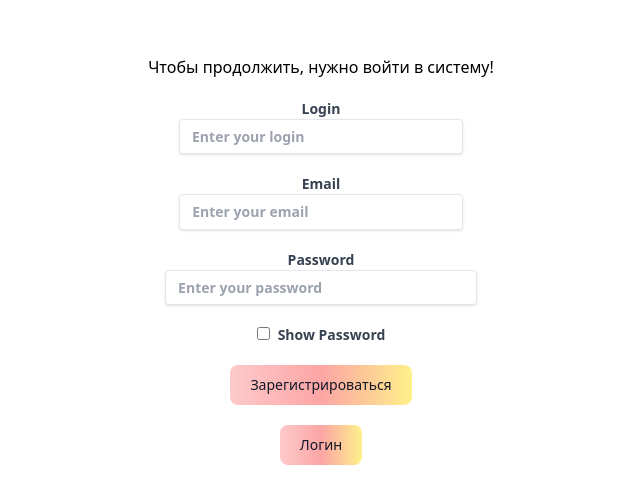
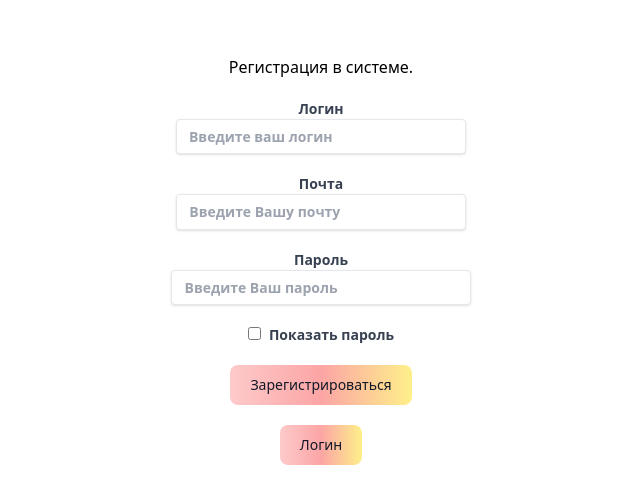
Before and after one commit to haaiger/incooognito, a React (Vite) app in the folder frontend/: page /registration in a window 1280 px wide. Shown: the part 140-644 px from the top of the page, without its empty margins (319-959 px from the left). Built offline with nearby package versions, Linux system fonts and the light colour scheme.

Commit message:
added form validation on the login and registration page

```diff
--- a/frontend/package.json
+++ b/frontend/package.json
@@ -12,6 +12,7 @@
   "dependencies": {
     "react": "^18.2.0",
     "react-dom": "^18.2.0",
+    "react-hook-form": "^7.51.5",
     "react-router-dom": "^6.23.1"
   },
   "devDependencies": {
--- a/frontend/src/pages/Login.tsx
+++ b/frontend/src/pages/Login.tsx
@@ -1,52 +1,77 @@
 import { useState } from "react";
 import { Link } from "react-router-dom";
+import { useForm } from "react-hook-form";
+
+import { LoginFormData } from "../types";
 
 /** Страница для входа в систему. */
 function Login() {
-  const [login, setLogin] = useState("");
-  const [password, setPassword] = useState("");
   const [showPassword, setShowPassword] = useState(false);
 
-  const handleSubmit = (e: React.FormEvent<HTMLFormElement>) => {
-    e.preventDefault();
-    console.log("Login Data:", { login, password });
-  };
+  const {
+    register,
+    handleSubmit,
+    formState: { errors },
+  } = useForm<LoginFormData>();
+
+  const handleSubmitForm = (data: LoginFormData) =>
+    console.log("Login Data:", data);
 
   return (
     <>
       <h1>Чтобы продолжить, нужно войти в систему!</h1>
 
       <form
-        onSubmit={handleSubmit}
+        onSubmit={handleSubmit(handleSubmitForm)}
         className="items-center flex flex-col gap-y-5"
       >
         <label
           className="text-gray-700 text-sm font-bold text-center"
           htmlFor="login"
         >
-          Login
+          Логин
           <input
-            className="shadow appearance-none border rounded w-full py-2 px-3 text-gray-700 leading-tight focus:outline-none focus:shadow-outline"
+            {...register("login", {
+              required: "Логин обязателен!",
+              minLength: {
+                value: 4,
+                message: "Логин должен быть не менее 4 символов!",
+              },
+            })}
+            className={`shadow appearance-none border rounded w-full py-2 px-3 text-gray-700 leading-tight focus:outline-none focus:shadow-outline ${
+              errors.login ? "border-red-500" : ""
+            }`}
             id="login"
             type="text"
-            placeholder="Enter your login"
-            onChange={(e) => setLogin(e.target.value)}
+            placeholder="Введите Ваш логин"
           />
         </label>
+        {errors.login && <i className="text-red-500">{errors.login.message}</i>}
 
         <label
           className="text-gray-700 text-sm font-bold text-center"
           htmlFor="password"
         >
-          Password
+          Пароль
           <input
-            className="shadow appearance-none border rounded w-full py-2 px-3 text-gray-700 leading-tight focus:outline-none focus:shadow-outline"
+            {...register("password", {
+              required: "Пароль обязателен!",
+              minLength: {
+                value: 4,
+                message: "Пароль должен быть не менее 4 символов!",
+              },
+            })}
+            className={`shadow appearance-none border rounded w-full py-2 px-3 text-gray-700 leading-tight focus:outline-none focus:shadow-outline ${
+              errors.password ? "border-red-500" : ""
+            }`}
             id="password"
             type={showPassword ? "text" : "password"}
-            placeholder="Enter your password"
-            onChange={(e) => setPassword(e.target.value)}
+            placeholder="Введите Ваш пароль"
           />
         </label>
+        {errors.password && (
+          <i className="text-red-500">{errors.password.message}</i>
+        )}
 
         <label className="text-gray-700 text-sm font-bold text-center">
           <input
@@ -55,7 +80,7 @@ function Login() {
             onChange={() => setShowPassword(!showPassword)}
             className="mr-2"
           />
-          Show Password
+          Показать пароль
         </label>
 
         <div className="flex items-center justify-between">
--- a/frontend/src/pages/Registration.tsx
+++ b/frontend/src/pages/Registration.tsx
@@ -1,67 +1,104 @@
 import { useState } from "react";
 import { Link } from "react-router-dom";
+import { useForm } from "react-hook-form";
+
+import { RegistrationFormData } from "../types";
 
 /** Страница регистрации в системе. */
 function Registration() {
-  const [login, setLogin] = useState("");
-  const [password, setPassword] = useState("");
-  const [email, setEmail] = useState("");
   const [showPassword, setShowPassword] = useState(false);
 
-  const handleSubmit = (e: React.FormEvent<HTMLFormElement>) => {
-    e.preventDefault();
-    console.log("Login Data:", { login, password, email });
-  };
+  const {
+    register,
+    handleSubmit,
+    formState: { errors },
+  } = useForm<RegistrationFormData>();
+
+  const handleSubmitForm = (data: RegistrationFormData) =>
+    console.log("Registration Data:", data);
 
   return (
     <>
-      <h1>Чтобы продолжить, нужно войти в систему!</h1>
+      <h1>Регистрация в системе.</h1>
 
       <form
-        onSubmit={handleSubmit}
+        onSubmit={handleSubmit(handleSubmitForm)}
         className="items-center flex flex-col gap-y-5"
       >
         <label
           className="text-gray-700 text-sm font-bold text-center"
           htmlFor="login"
         >
-          Login
+          Логин
           <input
-            className="shadow appearance-none border rounded w-full py-2 px-3 text-gray-700 leading-tight focus:outline-none focus:shadow-outline"
+            {...register("login", {
+              required: "Логин обязателен!",
+              minLength: {
+                value: 4,
+                message: "Логин должен быть не менее 4 символов!",
+              },
+            })}
+            className={`shadow appearance-none border rounded w-full py-2 px-3 text-gray-700 leading-tight focus:outline-none focus:shadow-outline ${
+              errors.login ? "border-red-500" : ""
+            }`}
             id="login"
             type="text"
-            placeholder="Enter your login"
-            onChange={(e) => setLogin(e.target.value)}
+            placeholder="Введите ваш логин"
           />
         </label>
+
+        {errors.login && (
+          <p className="text-red-500 text-xs">{errors.login.message}</p>
+        )}
 
         <label
           className="text-gray-700 text-sm font-bold text-center"
           htmlFor="email"
         >
-          Email
+          Почта
           <input
+            {...register("email", {
+              pattern: {
+                value: /^[A-Z0-9._%+-]+@[A-Z0-9.-]+\.[A-Z]{2,}$/i,
+                message: "Некорректный формат почты!",
+              },
+            })}
             className="shadow appearance-none border rounded w-full py-2 px-3 text-gray-700 leading-tight focus:outline-none focus:shadow-outline"
             id="email"
             type="text"
-            placeholder="Enter your email"
-            onChange={(e) => setEmail(e.target.value)}
+            placeholder="Введите Вашу почту"
           />
         </label>
+
+        {errors.email && (
+          <p className="text-red-500 text-xs">{errors.email.message}</p>
+        )}
 
         <label
           className="text-gray-700 text-sm font-bold text-center"
           htmlFor="password"
         >
-          Password
+          Пароль
           <input
-            className="shadow appearance-none border rounded w-full py-2 px-3 text-gray-700 leading-tight focus:outline-none focus:shadow-outline"
+            {...register("password", {
+              required: "Пароль обязателен!",
+              minLength: {
+                value: 4,
+                message: "Пароль должен быть не менее 4 символов!",
+              },
+            })}
+            className={`shadow appearance-none border rounded w-full py-2 px-3 text-gray-700 leading-tight focus:outline-none focus:shadow-outline ${
+              errors.password ? "border-red-500" : ""
+            }`}
             id="password"
             type={showPassword ? "text" : "password"}
-            placeholder="Enter your password"
-            onChange={(e) => setPassword(e.target.value)}
+            placeholder="Введите Ваш пароль"
           />
         </label>
+
+        {errors.password && (
+          <p className="text-red-500 text-xs">{errors.password.message}</p>
+        )}
 
         <label className="text-gray-700 text-sm font-bold text-center">
           <input
@@ -70,7 +107,7 @@ function Registration() {
             onChange={() => setShowPassword(!showPassword)}
             className="mr-2"
           />
-          Show Password
+          Показать пароль
         </label>
 
         <div className="flex items-center justify-between">
--- /dev/null
+++ b/frontend/src/types.ts
@@ -0,0 +1,7 @@
+export type RegistrationFormData = {
+  login: string;
+  password: string;
+  email: string;
+};
+
+export type LoginFormData = Exclude<RegistrationFormData, "email">;
```
Also changed, not shown: 1 other file (tests, documents, lock files or other folders).
